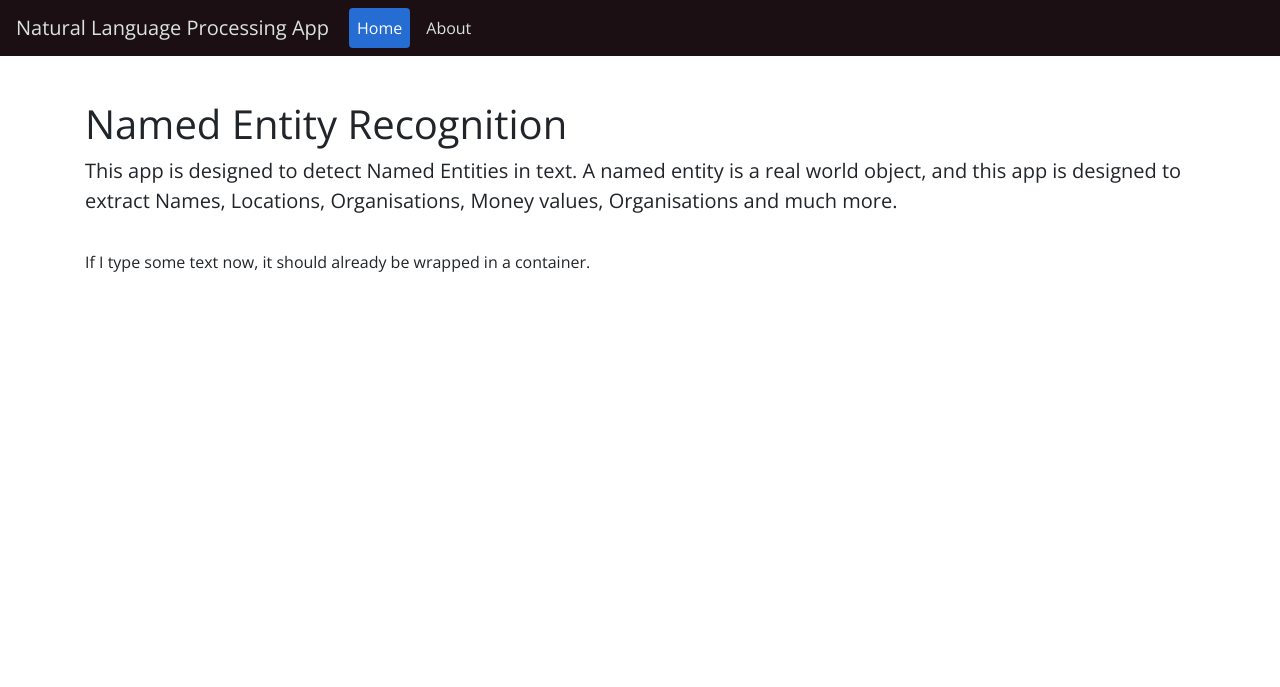
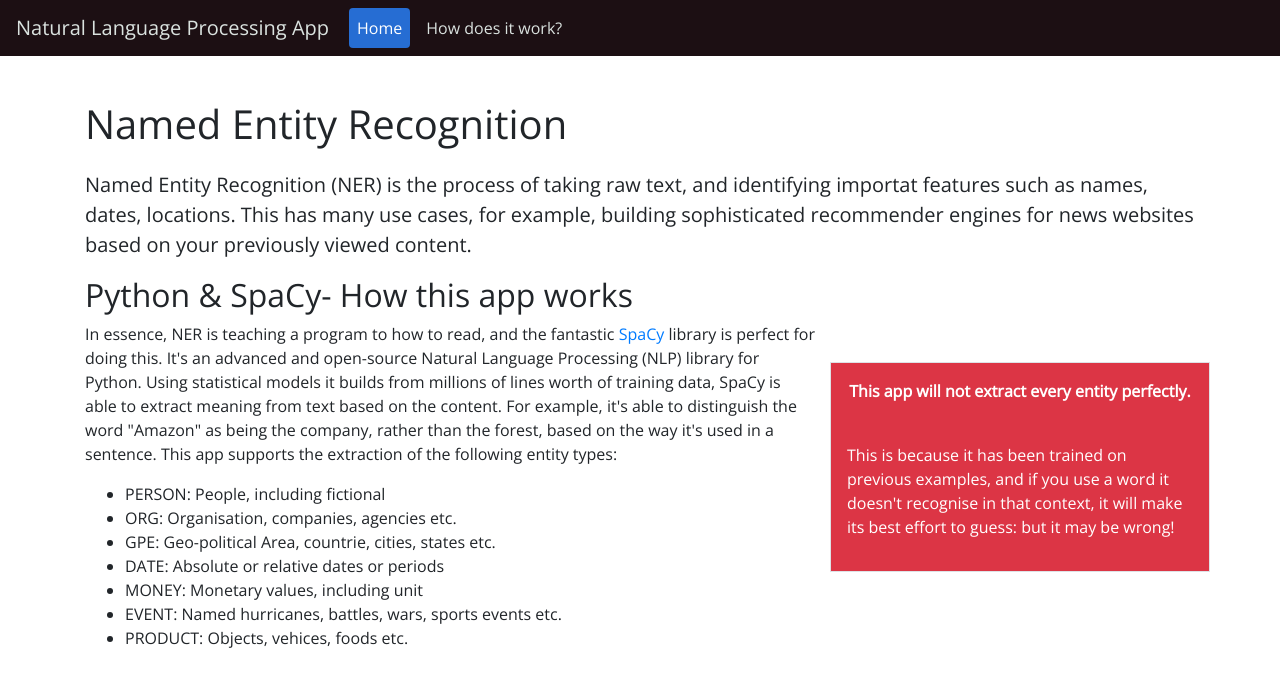
Before and after one commit to 87bdharr/SpacyApp, a Flask app: page /about in a window 1280 px wide. Shown: the top 687 px of the page. Run offline with Flask 2, Linux system fonts and the light colour scheme; some libraries are stand-ins or nearby versions.

Commit message:
Edits to how it works page

```diff
--- a/static/styles.css
+++ b/static/styles.css
@@ -170,7 +170,7 @@ html {
   }
 
   header {
-      min-height: 150px;
+      min-height: 70px;
       margin-top: 40px;
   }
 
--- a/templates/about.html
+++ b/templates/about.html
@@ -1,8 +1,41 @@
 {% extends "layout.html" %}
 {% block content%}
 
-<p> If I type some text now, it should already be wrapped in
-    a container.
+<p class="lead">Named Entity Recognition (NER) is the process of taking raw text, and identifying
+    importat features such as names, dates, locations. This has many use cases,
+    for example, building sophisticated recommender engines for news websites
+    based on your previously viewed content.
 </p>
 
+<div class="row">
+    <div class="col-8">
+        <h2>Python & SpaCy- How this app works</h2>
+        <p>In essence, NER is teaching a program to how to read, and the
+            fantastic <a href="https://spacy.io/">SpaCy</a> library is perfect for doing this.
+            It's an  advanced and open-source Natural Language Processing (NLP) library for Python.
+            Using statistical models it builds from millions of lines worth of training data, SpaCy is able
+            to extract meaning from text based on the content. For example, it's able to distinguish the word
+            "Amazon" as being the company, rather than the forest, based on the way it's used in a sentence.
+            This app supports the extraction of the following entity types:
+        </p>
+        <ul>
+            <li> PERSON: People, including fictional</li>
+            <li> ORG: Organisation, companies, agencies etc.</li>
+            <li> GPE: Geo-political Area, countrie, cities, states etc.</li>
+            <li> DATE: Absolute or relative dates or periods</li>
+            <li> MONEY: Monetary values, including unit</li>
+            <li> EVENT: Named hurricanes, battles, wars, sports events etc.</li>
+            <li> PRODUCT: Objects, vehices, foods etc.</li>
+        </ul>
+    </div>
+    <div class="col-4 border p-3 mb-2 bg-danger text-white align-self-center" >
+        <p class="text-center font-weight-bold"> This app will not extract every entity perfectly.</p>
+
+        <br>
+
+        <p>This is because it has been trained on previous examples, and if you use a word it doesn't
+        recognise in that context, it will make its best effort to guess: but it may be wrong!
+        </p>
+    </div>
+
 {% endblock content %}
--- a/templates/layout.html
+++ b/templates/layout.html
@@ -29,7 +29,7 @@
               <a class="nav-link" href={{ url_for('index') }}>Home <span class="sr-only">(current)</span></a>
             </li>
             <li class="nav-item">
-              <a class="nav-link" href={{ url_for('about') }}>About</a>
+              <a class="nav-link" href={{ url_for('about') }}>How does it work?</a>
             </li>
           </ul>
         </div>
@@ -38,11 +38,7 @@
       <main role="main" class="container">
         <header class="mt-6">
             <h1 class="header-h1">Named Entity Recognition</h1>
-            <p class="lead">This app is designed to detect Named Entities in text. A named entity
-                is a real world object, and this app is designed to extract  Names, Locations, Organisations, Money values,
-                Organisations and much more.
-            </p>
-          </header>
+        </header>
 
             {% block content %}{% endblock %}
 
```
Also changed, not shown: templates/index.html (+4 -45 lines).
